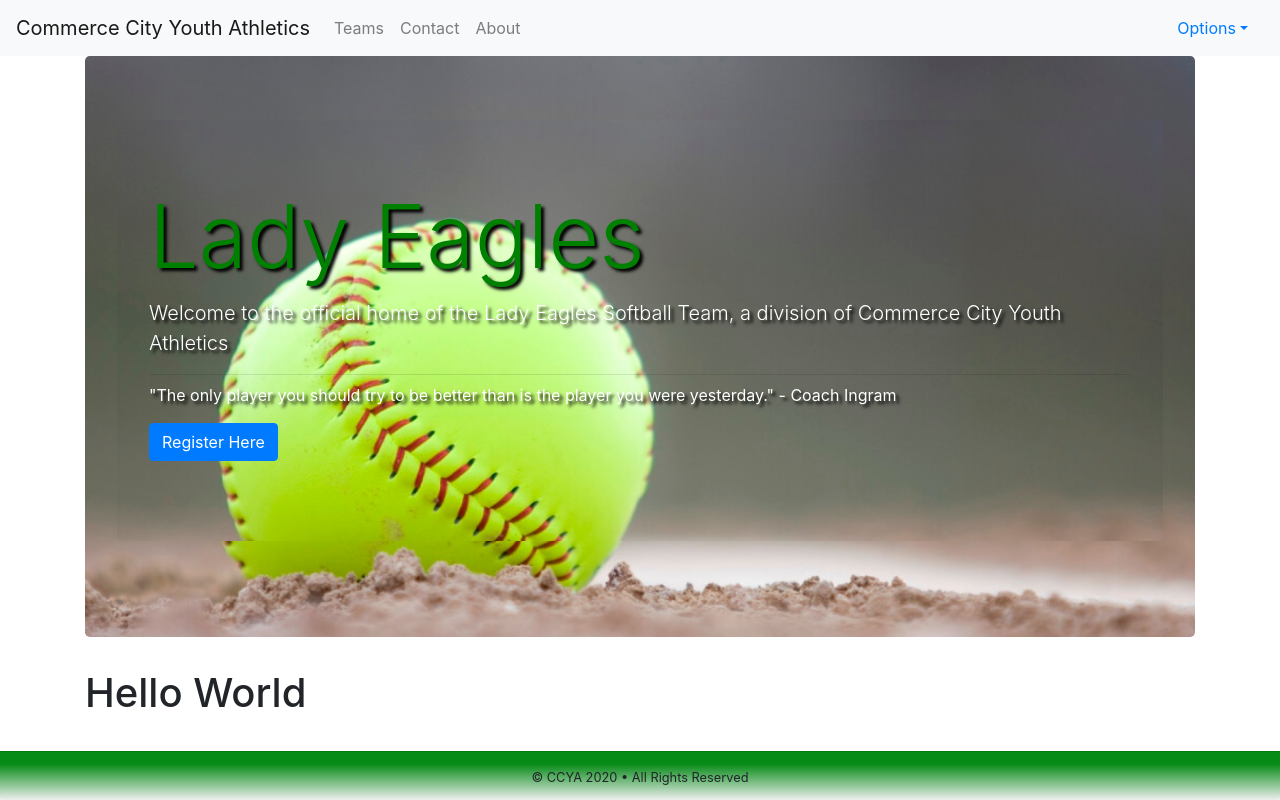
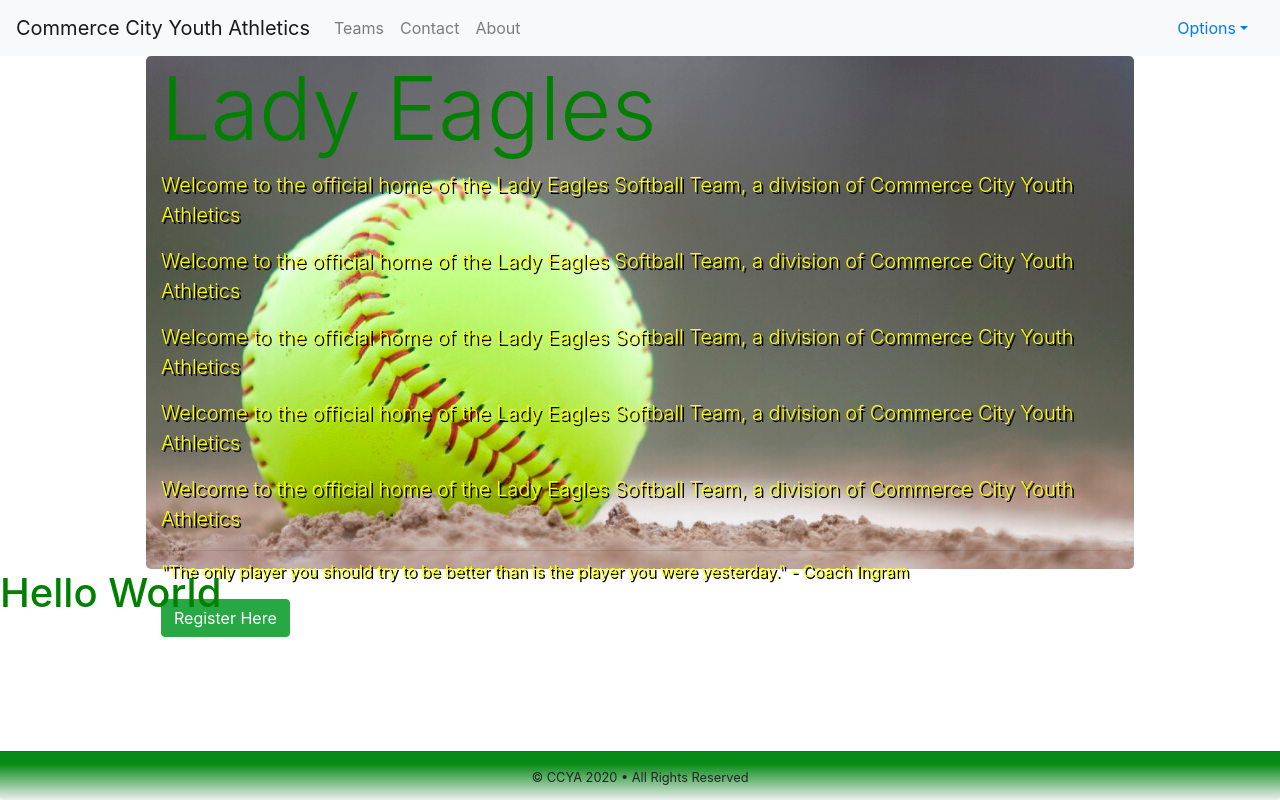
Before and after one commit to TLCroatt/CCYA, a React (Create React App) app in the folder client/: page / in a window 1280 px wide. Built offline with nearby package versions, Linux system fonts and the light colour scheme.

Commit message:
Fixed the jumbotron

```diff
--- a/client/src/App.js
+++ b/client/src/App.js
@@ -2,6 +2,7 @@ import React from 'react';
 import { BrowserRouter as Router, Route } from "react-router-dom";
 import { Container }from 'reactstrap';
 import Home from "./pages/Home";
+import Members from "./pages/Home";
 import Footer from "./components/Footer/Footer.js";
 import About from "./components/About";
 import Calendar from "./components/Calendar";
@@ -14,14 +15,16 @@ import Sponsor from "./components/Sponsor";
 function App() {
   return (
     <Router>
-      <div>
+
         <Navigation/>
-        <Container>
+
           <Jumbo />
           <Route exact path="/" component={Home} />
-        </Container>
+          <Route exact path="/members" component={Members} />
+          <Route exact path="/registration" component={Registration} />
+
         <Footer />
-      </div>
+
     </Router>
 
   );
--- a/client/src/components/Jumbotron/Jumbotron.js
+++ b/client/src/components/Jumbotron/Jumbotron.js
@@ -1,20 +1,27 @@
 import React from 'react';
-import { Jumbotron, Button } from 'reactstrap';
+import { Jumbotron, Button, Container } from 'reactstrap';
+import background from '../../assets/softball.jpeg';
 import "./style.css";
 
 const Jumbo = (props) => {
   return (
-    <div className="jumbotron">
-      <Jumbotron>
+
+      <Container fluid style={{backgroundImage: `url(${background})`, maxWidth: '988px', maxHeight: '513px', borderRadius: '5px'}}>
+      {/* <div className="jumbotron img p-4"> */}
         <h1 className="display-2">Lady Eagles</h1>
+        <p className="lead">Welcome to the official home of the Lady Eagles Softball Team, a division of Commerce City Youth Athletics</p>
+        <p className="lead">Welcome to the official home of the Lady Eagles Softball Team, a division of Commerce City Youth Athletics</p>
+        <p className="lead">Welcome to the official home of the Lady Eagles Softball Team, a division of Commerce City Youth Athletics</p>
+        <p className="lead">Welcome to the official home of the Lady Eagles Softball Team, a division of Commerce City Youth Athletics</p>
         <p className="lead">Welcome to the official home of the Lady Eagles Softball Team, a division of Commerce City Youth Athletics</p>
         <hr className="my-2" />
         <p>"The only player you should try to be better than is the player you were yesterday." - Coach Ingram</p>
         <p className="lead">
-          <Button color="primary">Register Here</Button>
+          <Button color="success">Register Here</Button>
         </p>
-      </Jumbotron>
-    </div>
+      {/* </div> */}
+      </Container>
+
   );
 };
 
--- a/client/src/components/Jumbotron/style.css
+++ b/client/src/components/Jumbotron/style.css
@@ -1,14 +1,15 @@
 .jumbotron {
-    margin-bottom: 0px;
-    background-image: url(../../assets/softball.jpeg);
-    background-position: 0% 25%;
-    background-size: cover;
-    background-repeat: no-repeat;
-    color: white;
+    color: yellow;
     text-shadow: black 0.2em 0.2em 0.2em;
 }
 
-.display-2 {
+p {
+    color: yellow;
+    text-shadow: black 2px 2px;
+}
+
+
+
+h1 {
     color: green;
-    margin:
 }
--- /dev/null
+++ b/client/src/components/Layout/Layout.js
@@ -0,0 +1,3 @@
+import Navigation from "./components/Nav/Nav";
+import Jumbo from "./components/Jumbotron/Jumbotron";
+import Footer from "./components/Footer/Footer.js";
```
Also changed, not shown: client/src/components/Container.js (deleted), 1 other file (tests, documents, lock files or other folders).
